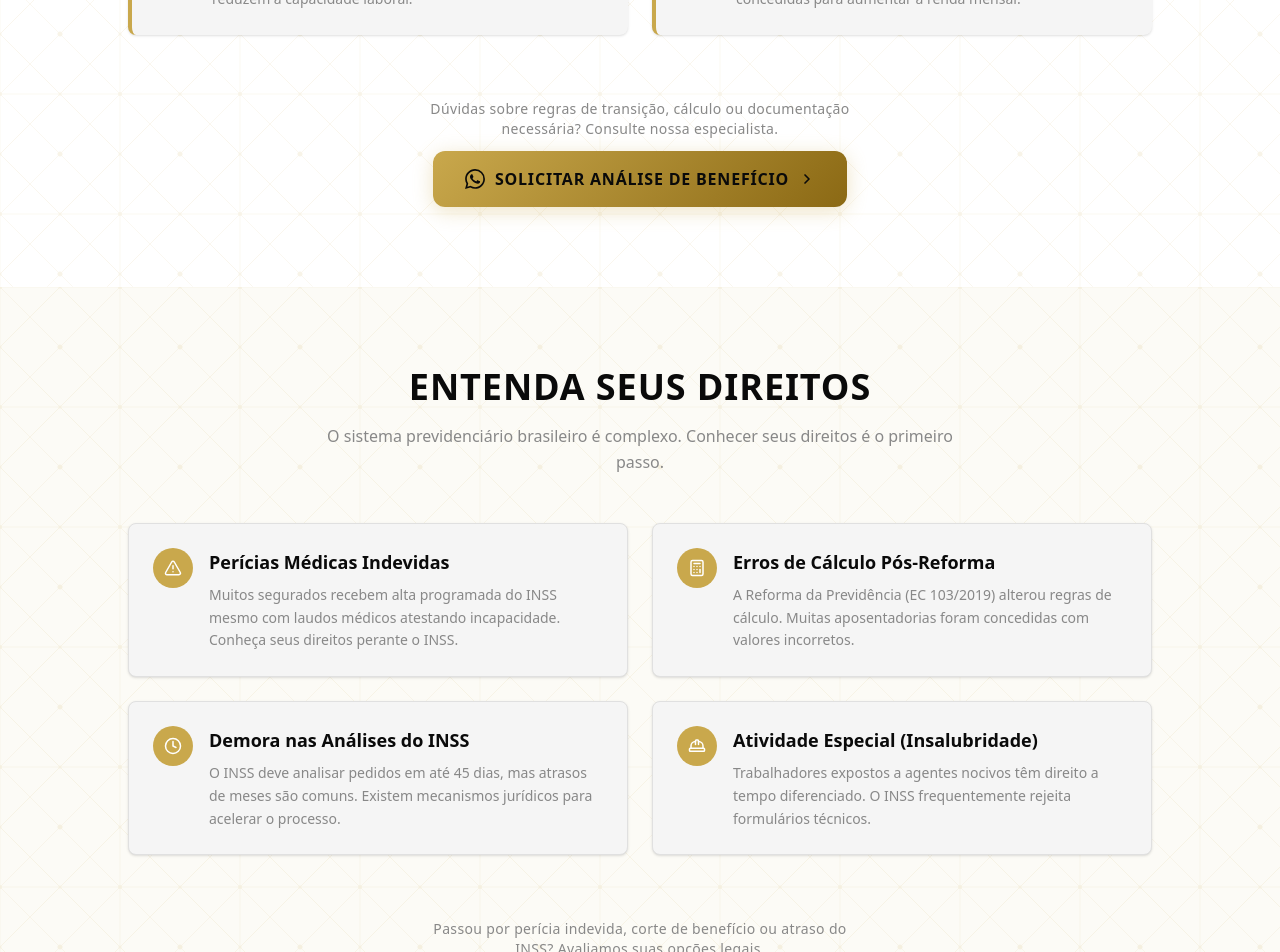
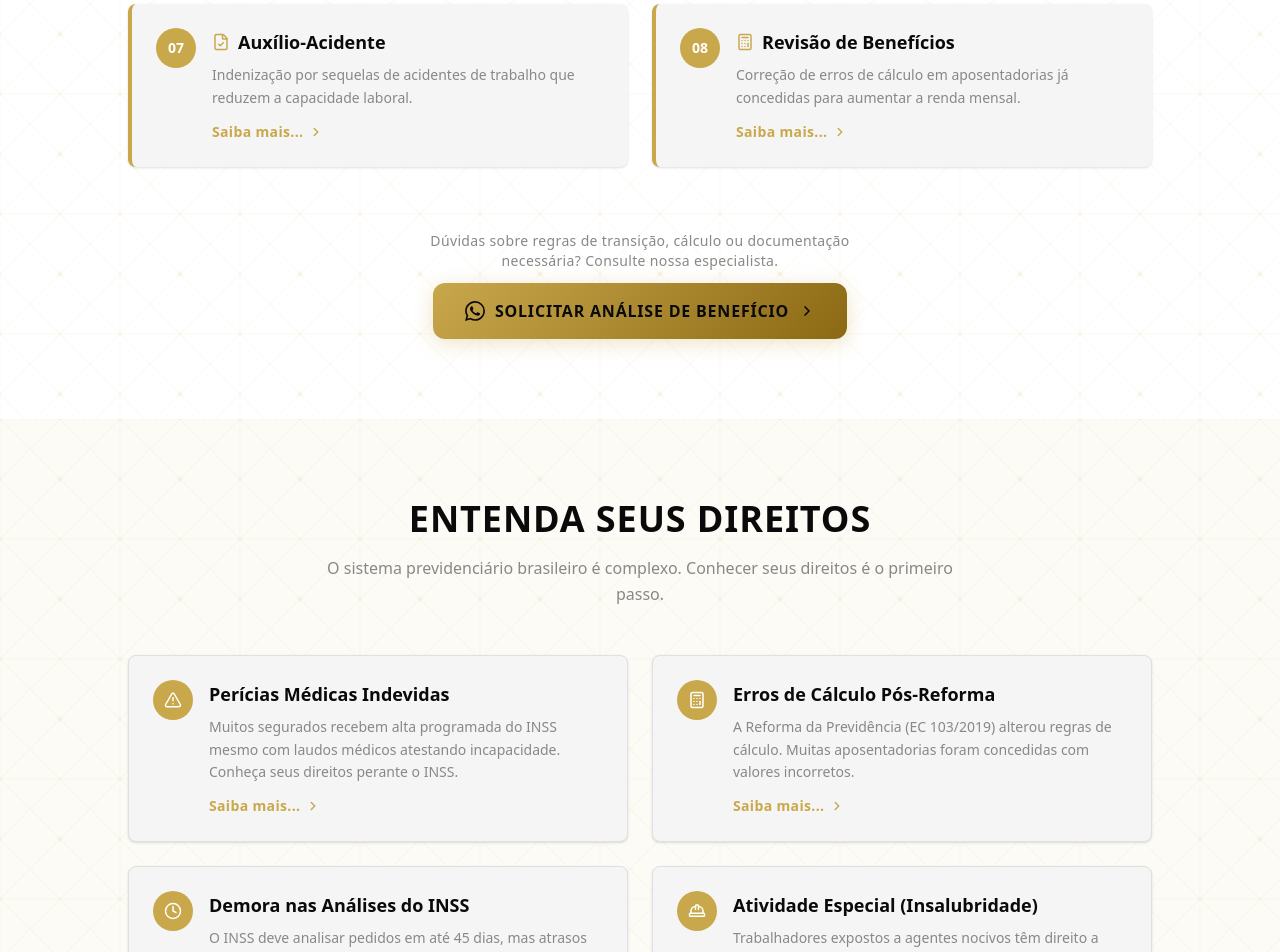
Before and after one commit to LeonardoBittencourt97/C06-Kelly-Carina, a Next.js app: page / in a window 1280 px wide. Shown: the part 2380-3332 px from the top of the page. Built offline with nearby package versions, Linux system fonts and the light colour scheme.

Commit message:
feat: adicionar Saiba mais com mensagem personalizada de WhatsApp nos cards de Servicos e Educacao

```diff
--- a/src/components/Education.tsx
+++ b/src/components/Education.tsx
@@ -101,6 +101,30 @@ export default function EducationSection() {
                     >
                       {item.description}
                     </p>
+
+                    <a
+                      href={`https://wa.me/5541998702590?text=${encodeURIComponent(
+                        `Olá, Dra. Kelly! Gostaria de saber mais sobre ${item.title} e como isso se aplica ao meu caso no INSS.`
+                      )}`}
+                      target="_blank"
+                      rel="noopener noreferrer"
+                      className="inline-flex items-center gap-1.5 mt-3 text-xs sm:text-sm font-semibold tracking-wide transition-all duration-200 group/link hover:opacity-90"
+                      style={{ color: 'var(--color-gold)' }}
+                    >
+                      <span className="group-hover/link:underline">Saiba mais...</span>
+                      <svg
+                        className="w-3.5 h-3.5 transition-transform duration-200 group-hover/link:translate-x-1"
+                        viewBox="0 0 24 24"
+                        fill="none"
+                        stroke="currentColor"
+                        strokeWidth="2.5"
+                        strokeLinecap="round"
+                        strokeLinejoin="round"
+                        aria-hidden="true"
+                      >
+                        <polyline points="9 18 15 12 9 6" />
+                      </svg>
+                    </a>
                   </div>
                 </div>
               </div>
--- a/src/components/Services.tsx
+++ b/src/components/Services.tsx
@@ -108,6 +108,30 @@ export default function ServicesSection() {
                     >
                       {service.description}
                     </p>
+
+                    <a
+                      href={`https://wa.me/5541998702590?text=${encodeURIComponent(
+                        `Olá, Dra. Kelly! Gostaria de saber mais sobre ${service.title} e entender meus direitos previdenciários.`
+                      )}`}
+                      target="_blank"
+                      rel="noopener noreferrer"
+                      className="inline-flex items-center gap-1.5 mt-3 text-xs sm:text-sm font-semibold tracking-wide transition-all duration-200 group/link hover:opacity-90"
+                      style={{ color: 'var(--color-gold)' }}
+                    >
+                      <span className="group-hover/link:underline">Saiba mais...</span>
+                      <svg
+                        className="w-3.5 h-3.5 transition-transform duration-200 group-hover/link:translate-x-1"
+                        viewBox="0 0 24 24"
+                        fill="none"
+                        stroke="currentColor"
+                        strokeWidth="2.5"
+                        strokeLinecap="round"
+                        strokeLinejoin="round"
+                        aria-hidden="true"
+                      >
+                        <polyline points="9 18 15 12 9 6" />
+                      </svg>
+                    </a>
                   </div>
                 </div>
               </div>
```
